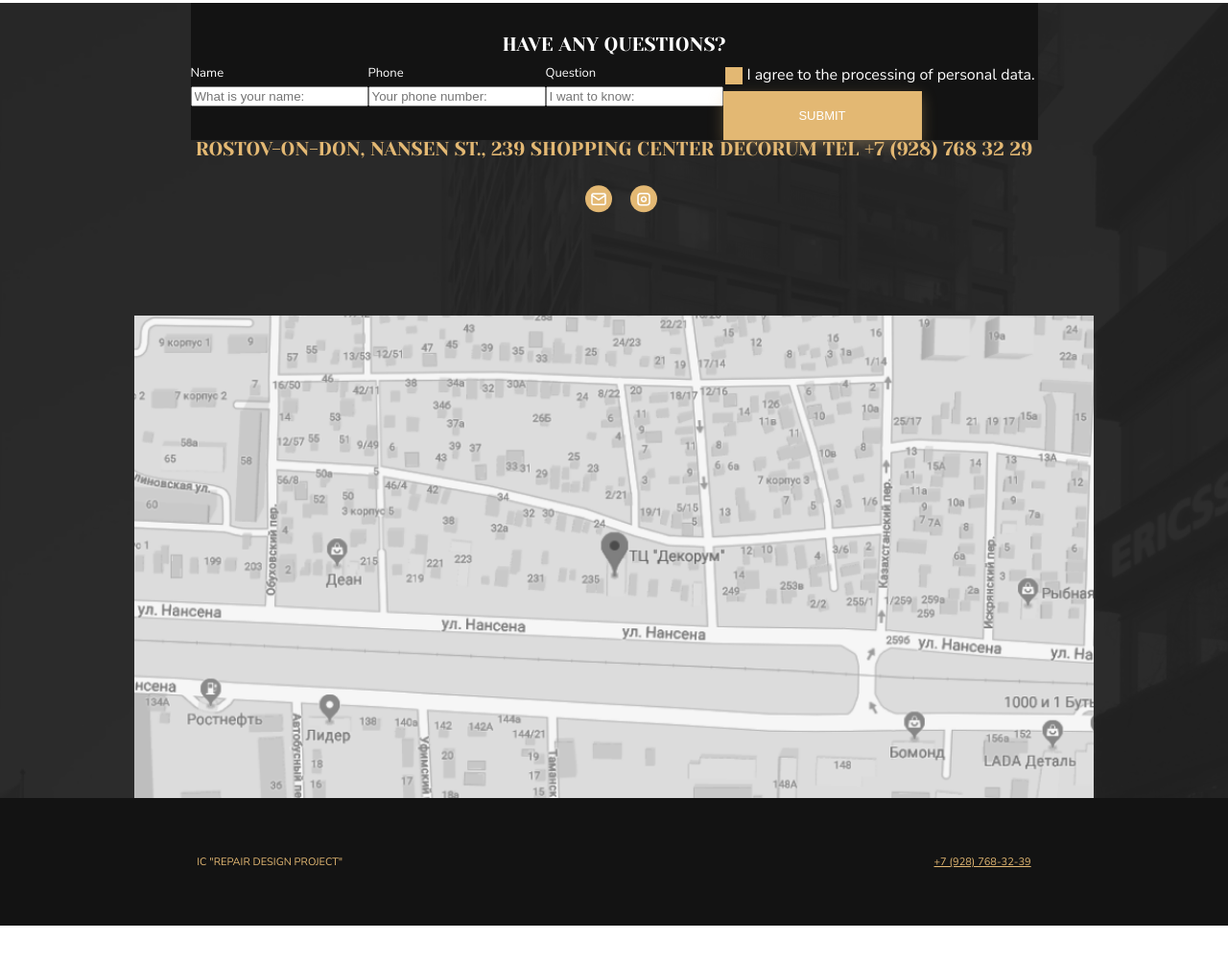
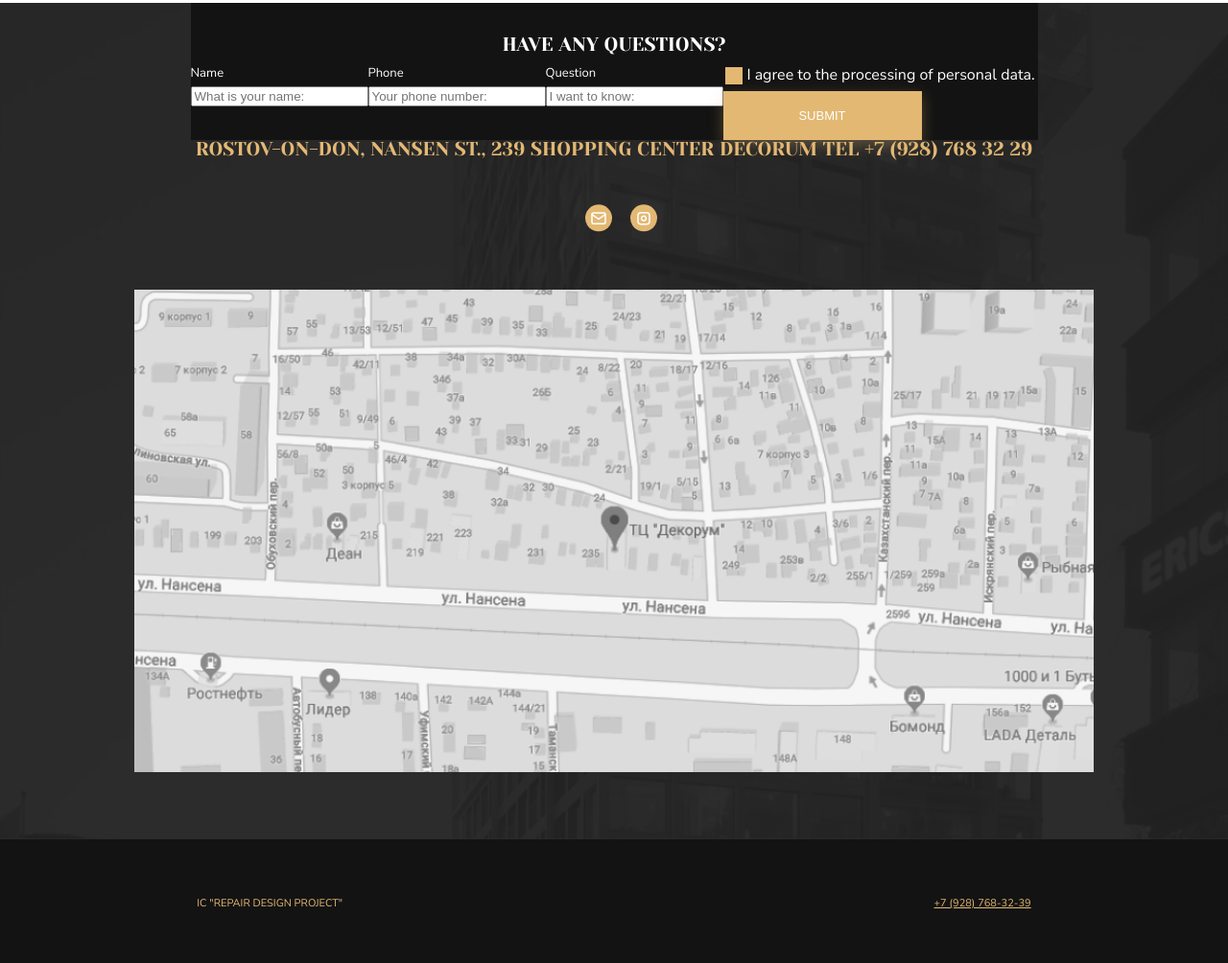
Before and after one commit to Stanisgrox/FRPRO-1-Design-Studio-Landing, a plain HTML site: page index.html in a window 1280 px wide. Shown: the part 9673-10677 px from the top of the page at 96% size. Before the commit the page ends 10638 px from the top, so only its background shows below. Drawn offline with Linux system fonts and the light colour scheme.

Commit message:
Update style.css

```diff
--- a/css/style.css
+++ b/css/style.css
@@ -422,6 +422,7 @@ input, label {
 .section6{
     background: linear-gradient(to top, #000000D2, #000000D2), url(../img/map-bg.png) no-repeat;
     background-size: cover;
+    padding-bottom: 70px;
 }
 .section6 form{
     width: 883px;
@@ -429,7 +430,9 @@ input, label {
     padding-top: 34px;
 }
 .contact-icons{
-    margin-top: 27px;
+    margin-top: 47px;
+    margin-bottom: 60px;
+    line-height: 0px;
 }
 .contact-icons a{
     margin-left: 15px;
@@ -438,7 +441,6 @@ input, label {
     display: block;
     margin-left: auto;
     margin-right: auto;
-    margin-top: 60px;
     width: 100%;
     max-width: 1000px;
 }
```
